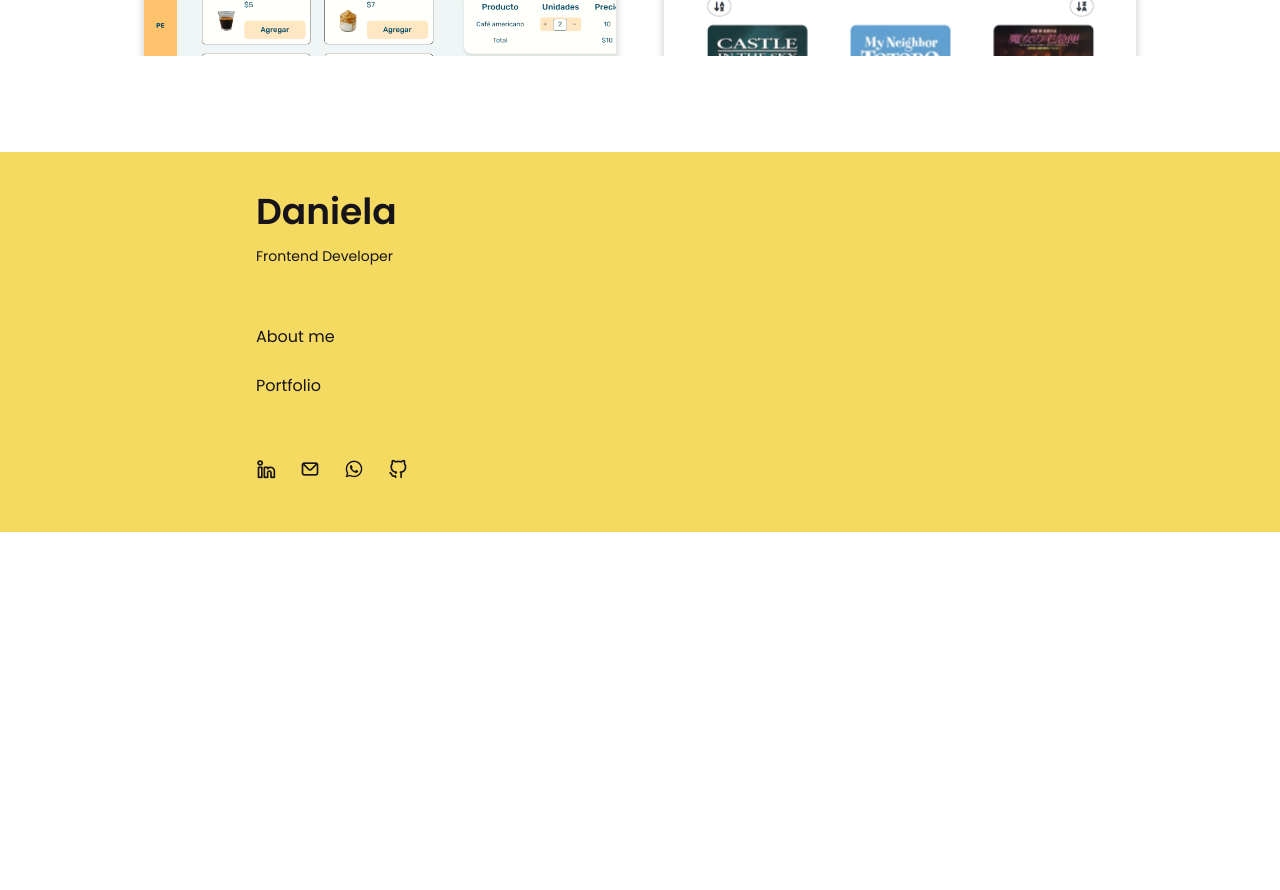
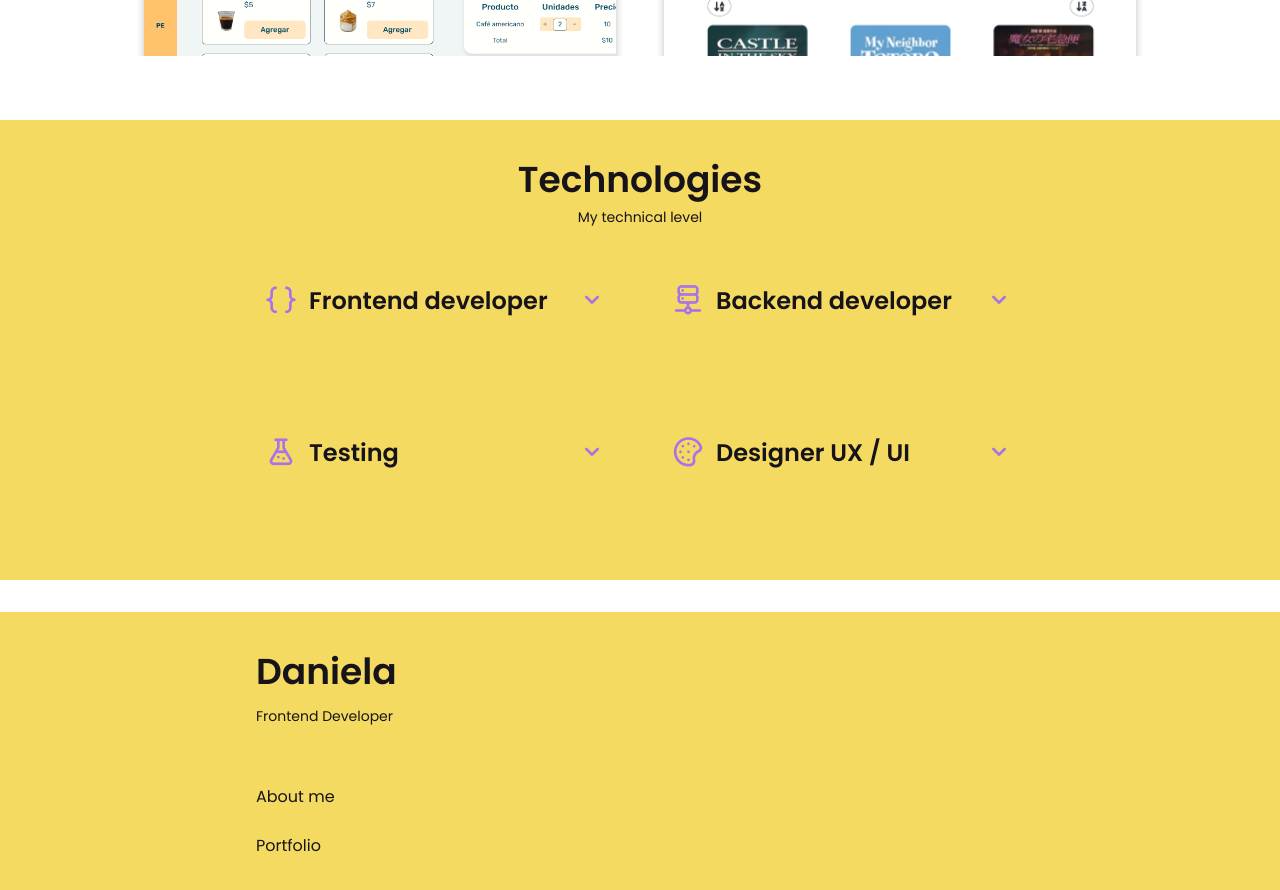
Before and after one commit to fifete/Portfolio, a React (Create React App) app: page / in a window 1280 px wide. Shown: the part 2360-3250 px from the top of the page. Before the commit the page ends 2892 px from the top, so only its background shows below. Built offline with nearby package versions, Linux system fonts and the light colour scheme; grey boxes are pictures that could not be loaded.

Commit message:
style: technologies section

```diff
--- a/src/App.js
+++ b/src/App.js
@@ -9,6 +9,7 @@ import { useEffect} from 'react';
 import {useLocalStorage} from './useLocalStorage'
 import { Footer } from './components/Footer';
 import { ScrollUp } from './components/ScrollUp';
+import { Technologies } from './components/Technologies';
 
 function App() {
   const defaultDark = window.matchMedia('(prefers-color-scheme: dark)').matches
@@ -31,13 +32,14 @@ function App() {
   return (
     <div data-theme={theme} className='app'>
       {/* <!--==================== HEADER ====================--> */}
-      <Header switchTheme={switchTheme}/>
+      <Header switchTheme={switchTheme} theme={theme}/>
 
       {/* <!--==================== MAIN ====================--> */}
       <main className="main">
         <Home />
         <Featured data={data.projects} />
         <Portfolio data={data} />
+        <Technologies technologies={data.technologies} />
       </main>
 
       {/* <!--==================== FOOTER ====================--> */}
--- a/src/components/Header.js
+++ b/src/components/Header.js
@@ -1,7 +1,7 @@
 import React, { useState } from 'react';
 import '../styles/navbar.css'
 
-export const Header = ({switchTheme}) => {
+export const Header = ({switchTheme, theme}) => {
   const [visible, setVisible] = useState(false)
   const toggleMenu = () => {
     setVisible(prev => !prev)
@@ -44,7 +44,7 @@ export const Header = ({switchTheme}) => {
         <div className="nav__btns">
           {/* <!-- Theme change button --> */}
           <i
-            className="uil uil-moon change-theme"
+            className={`uil ${theme === 'light' ? 'uil-moon' : 'uil-sun'} change-theme`}
             id="theme-button"
             onClick={switchTheme}
           ></i>
--- /dev/null
+++ b/src/components/TechCategory.js
@@ -0,0 +1,48 @@
+import React from 'react';
+
+export const TechCategory = ({ title, technologies, icon }) => {
+  const [showTechnologies, setShowTechnologies] = React.useState(false);
+  return (
+    <div className={`skills__content ${showTechnologies ? 'skills__open' : 'skills__close'}`}>
+      <div className="skills__header">
+        <i className={`uil ${icon} skills__icon`}></i>
+        <h1 className="skills__title">{title}</h1>
+        <i
+          className="uil uil-angle-down skills__arrow"
+          onClick={()=> setShowTechnologies(prev => !prev)}
+        ></i>
+      </div>
+      <div className="skills__list grid">
+        {technologies.map((tech) => (
+          <div className="skills__data" key={tech.name}>
+            <div className="flex__tech">
+              <img
+                src={tech.src}
+                className="tech__icon"
+                alt=""
+              />
+              <h3 className="skills__name">{tech.name}</h3>
+            </div>
+          </div>
+        ))}
+        {/* uil-angle-down (close) en 180 es open
+         <div className="skills__data">
+          <div className="skills__titles">
+            <div className="flex__tech">
+              <img
+                src="./img/tech/icons8-css3-96.png"
+                className="tech__icon"
+                alt=""
+              />
+              <h3 className="skills__name">CSS3</h3>
+            </div>
+            <span className="skills__number">85%</span>
+          </div>
+          <div className="skills__bar">
+            <span className="skills__percentage skills__css"></span>
+          </div>
+        </div> */}
+      </div>
+    </div>
+  );
+};
--- /dev/null
+++ b/src/components/Technologies.js
@@ -0,0 +1,38 @@
+import React from 'react';
+import '../styles/technologies.css'
+import { TechCategory } from './TechCategory';
+
+export const Technologies = ({technologies}) => {
+  const frontendTechs = technologies.filter(tech => tech.categories.includes('frontend'))
+  const backendTechs = technologies.filter(tech => tech.categories.includes('backend'))
+  const testingTechs = technologies.filter(tech => tech.categories.includes('testing'))
+  const designTechs = technologies.filter(tech => tech.categories.includes('design'))
+  return (
+    <section className="skills section" id="technologies">
+      <h2 className="section__title">Technologies</h2>
+      <span className="section__subtitle">My technical level</span>
+      <div className="skills__container">
+        <TechCategory
+          title="Frontend developer"
+          technologies={frontendTechs}
+          icon='uil-brackets-curly'
+        />
+        <TechCategory
+          title="Backend developer"
+          technologies={backendTechs}
+          icon='uil-server-network'
+        />
+        <TechCategory
+          title="Testing"
+          technologies={testingTechs}
+          icon='uil-flask'
+        />
+        <TechCategory
+          title="Designer UX / UI"
+          technologies={designTechs}
+          icon='uil-palette'
+        />
+      </div>
+    </section>
+  );
+};
--- a/src/data.js
+++ b/src/data.js
@@ -95,57 +95,80 @@ export const data = {
     {
       name: 'ReactJS',
       src: 'https://img.icons8.com/color/48/000000/react-native.png',
-      projects: [1]
+      projects: [1],
+      categories: ['frontend']
     },
     {
       name: 'Angular',
       src: 'https://img.icons8.com/color/48/000000/angularjs.png',
-      projects: [3]
+      projects: [3],
+      categories: ['frontend']
     },
     {
       name: 'JavaScript',
       src: 'https://img.icons8.com/color/48/000000/javascript.png',
-      projects: [2, 4, 5, 6]
+      projects: [2, 4, 5, 6],
+      categories: ['frontend']
     },
     {
       name: 'Typescript',
       src: 'https://img.icons8.com/color/48/000000/typescript.png',
-      projects: [3]
+      projects: [3],
+      categories: ['frontend']
     },
     {
       name: 'HTML5',
       src: 'https://img.icons8.com/color/48/000000/html-5.png',
-      projects: [2, 4, 5]
+      projects: [2, 4, 5],
+      categories: ['frontend']
     },
     {
       name: 'CSS3',
       src: 'https://img.icons8.com/color/48/000000/css3.png',
-      projects: [1, 2, 3, 4, 5]
+      projects: [1, 2, 3, 4, 5],
+      categories: ['frontend']
     },
     {
       name: 'Firebase',
       src: 'https://img.icons8.com/color/48/000000/firebase.png',
-      projects: [2, 3]
+      projects: [2, 3],
+      categories: ['backend']
     },
     {
       name: 'PostgreSQL',
       src: 'https://img.icons8.com/color/48/000000/postgresql.png',
-      projects: [1]
+      projects: [1],
+      categories: ['backend']
     },
     {
       name: 'NodeJS',
       src: 'https://img.icons8.com/color/48/000000/nodejs.png',
-      projects: [6]
+      projects: [6],
+      categories: ['backend']
     },
     {
       name: 'Jasmine',
       src: 'https://i.imgur.com/ITpVQxz.png',
-      projects: [3]
+      projects: [3],
+      categories: ['testing']
     },
     {
       name: 'Jest',
       src: 'https://i.imgur.com/iLtGD5c.png',
-      projects: [2, 4, 5]
+      projects: [2, 4, 5],
+      categories: ['testing']
+    },
+    {
+      name: 'Figma',
+      src: 'https://img.icons8.com/office/48/000000/figma.png',
+      projects: [],
+      categories: ['design']
+    },
+    {
+      name: 'Canva',
+      src: 'https://img.icons8.com/fluency/48/null/canva-app.png',
+      projects: [0],
+      categories: ['design']
     },
   ],
 };
--- /dev/null
+++ b/src/styles/technologies.css
@@ -0,0 +1,65 @@
+.skills {background-color: hsl(var(--clr-light-300));}
+.skills__container {
+  display: flex;
+  flex-wrap: wrap;
+  justify-content: center;
+  gap: 5vw;
+  margin-inline: var(--mb-1-5);
+}
+
+.skills__content {
+  flex: 1 1 18rem;
+}
+
+.skills__header {
+  display: flex;
+  align-items: center;
+  margin-bottom: var(--mb-2-5);
+  cursor: pointer;
+}
+
+.skills__icon,
+.skills__arrow {
+  font-size: 2rem;
+  color: hsl(var(--clr-dark));
+}
+
+.skills__icon {
+  margin-right: var(--mb-0-75);
+}
+
+.skills__arrow {
+  margin-left: auto;
+  transition: .4s;
+}
+
+.skills__list {
+  row-gap: 1.5rem;
+  padding-left: 2.7rem;
+}
+
+.skills__name {
+  font-size: var(--normal-fs);
+  font-weight: var(--fw-medium);
+}
+
+.skills__close .skills__list {
+  height: 0;
+  overflow: hidden;
+}
+
+.skills__open .skills__list {
+  height: max-content;
+  margin-bottom: var(--mb-2-5);
+}
+
+.skills__open .skills__arrow {
+  transform: rotate(-180deg);
+}
+
+@media screen and (min-width: 768px) {
+  .skills__container{
+    max-width: 750px;
+    margin-inline: auto;
+  }
+}
```
Also changed, not shown: src/styles/technologies.js (added).
